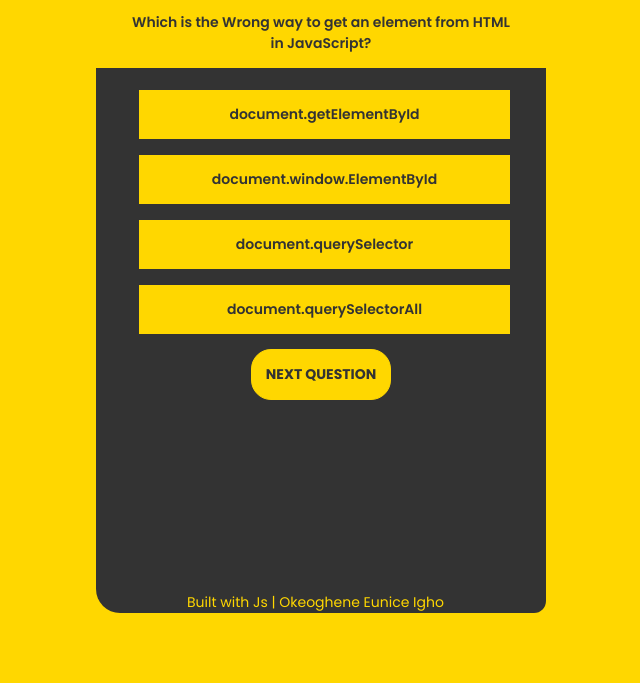
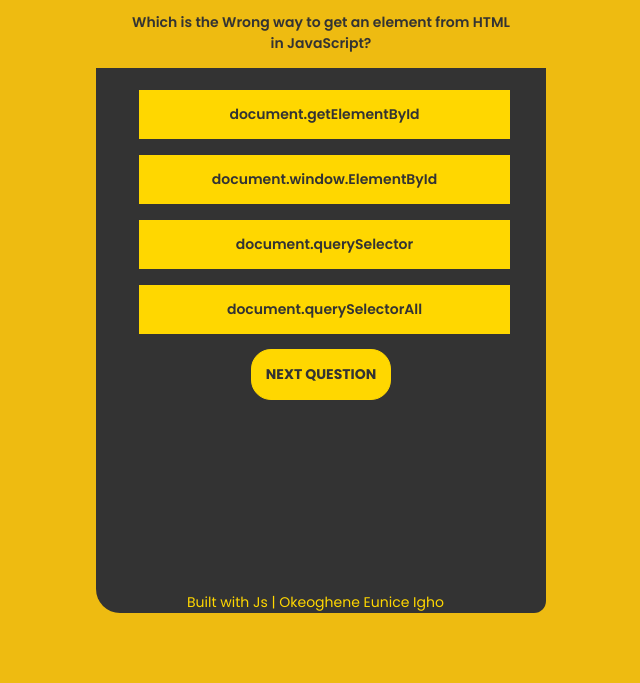
Before and after one commit to Igho-Okeoghene/JavaScript-Drills, a plain HTML site: page game.html in a window 1280 px wide. Shown: the part 177-860 px from the top of the page, without its empty margins (319-959 px from the left). Drawn offline with Linux system fonts and the light colour scheme.

Commit message:
Update style.css

```diff
--- a/style.css
+++ b/style.css
@@ -81,7 +81,7 @@ footer {
   padding-top: 1rem;
 }
 #question {
-  background-color: gold;
+  background-color: #eebb11;
   color: #333;
   padding: 1rem 2rem;
   font-weight: 600;
@@ -140,7 +140,7 @@ footer {
 }
 @media screen and (min-width: 768px) {
   body {
-    background-color: gold;
+    background-color: #eebb11;
   }
   .container,
   .box {
```
